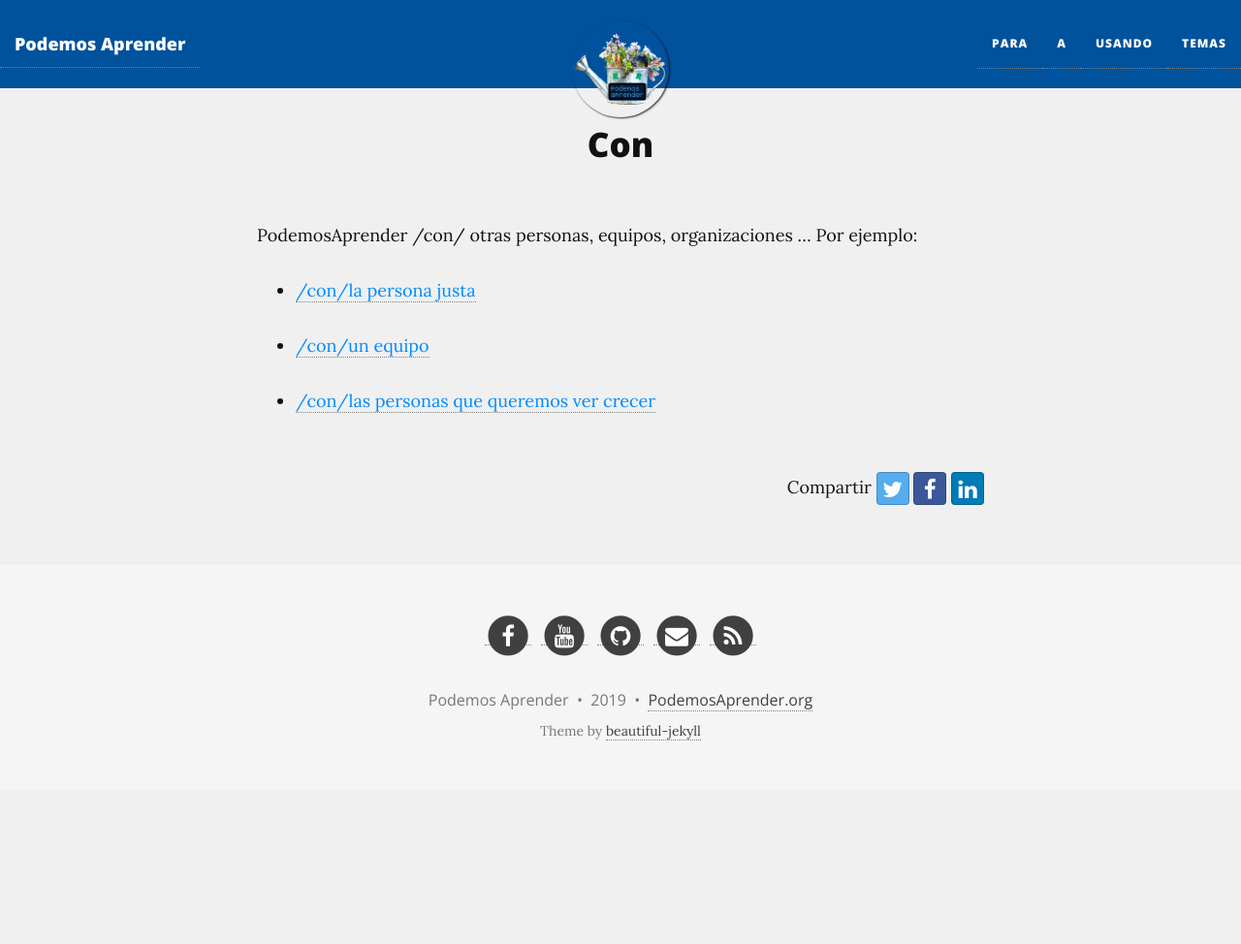
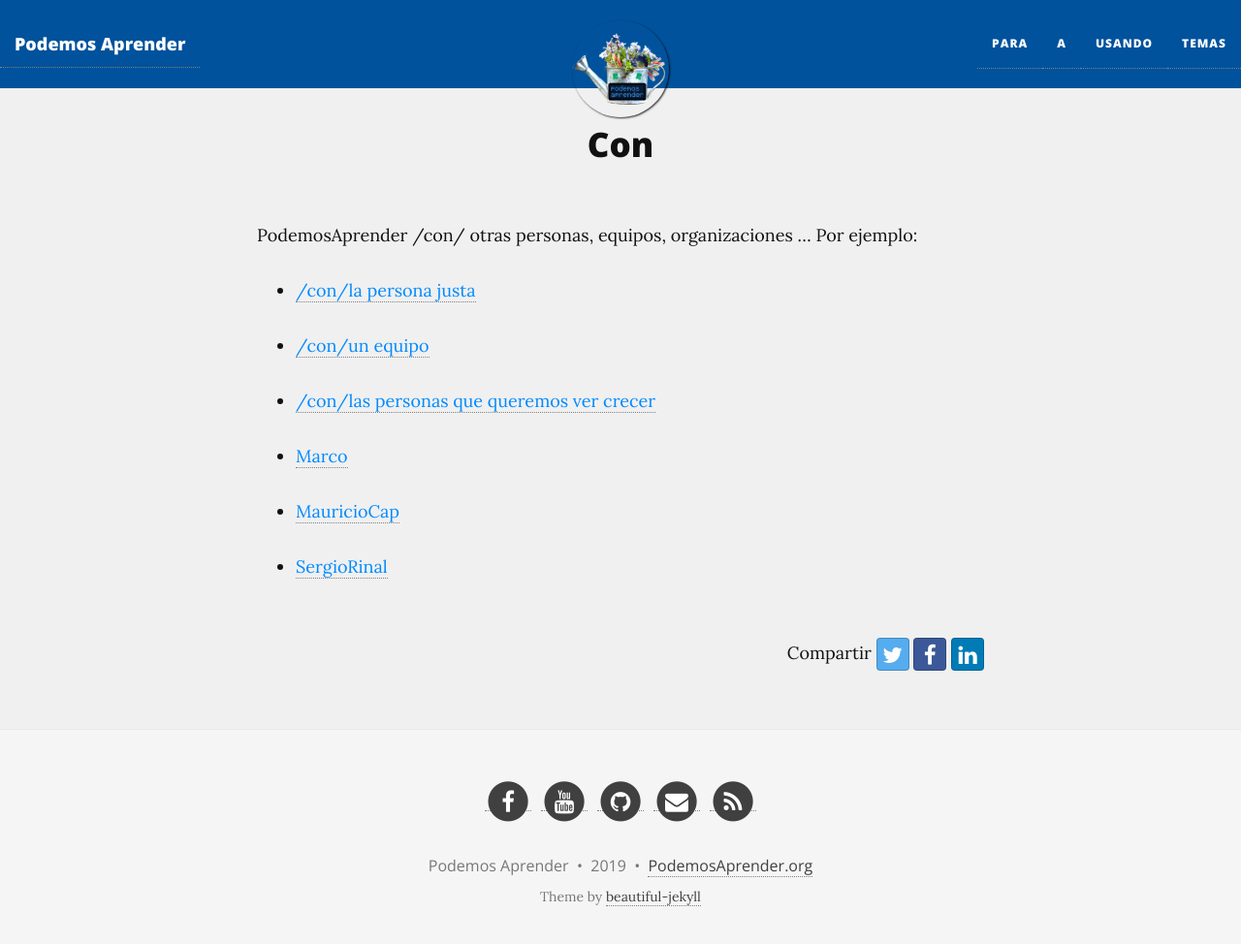
Before and after one commit to podemosaprender/podemosaprender.github.io, a Jekyll site: the page built from _contenidos/00marco/kw-con.md, in a window 1280 px wide and 986 px high. Shown: the top 974 px of the window at 97% size. Built offline with Jekyll 4.4.1, drawn with Linux system fonts in a browser that asks for light colours; nearby versions of some CDN libraries.

Commit message:
FUNCIONA: listar personas

```diff
--- a/_contenidos/00marco/kw-con.md
+++ b/_contenidos/00marco/kw-con.md
@@ -5,3 +5,8 @@ title: Con
 PodemosAprender /con/ otras personas, equipos, organizaciones ... Por ejemplo:
 
 {% include esubpaginas.md %}
+
+{% comment %} #INFO: listar paginas que empiezan con la url de la que incluyo{% endcomment %}
+{% for p in site.personas %}
+* <a href="{{ p.url }}">{% if p.title %}{{ p.title }}{% else %}{{ p.url | replace: '/con/','' |  replace: '-',' ' }}{% endif %}</a>
+{% endfor %}
```
